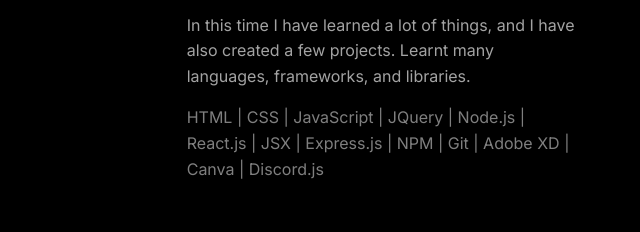
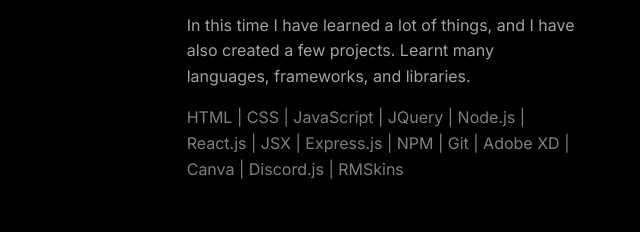
Before and after one commit to ForLoopCodes/ForLoopCodes.github.io, a plain HTML site: page index.html in a window 1280 px wide. Shown: the part 1271-1503 px from the top of the page, 319-959 px from the left. Drawn offline with Linux system fonts and the light colour scheme.

Commit message:
Update index.html

```diff
--- a/index.html
+++ b/index.html
@@ -136,7 +136,7 @@
       <p class="imp">Skills</p>
       <hr />
       HTML | CSS | JavaScript | JQuery | Node.js | React.js | JSX | Express.js | NPM | Git |
-      Adobe XD | Canva | Discord.js
+      Adobe XD | Canva | Discord.js | RMSkins
       <br />
       <br />
       <p class="imp">Work experience</p>
@@ -198,7 +198,7 @@
             a few projects. Learnt many languages, frameworks, and libraries.
             <p class="light">
               HTML | CSS | JavaScript | JQuery | Node.js | React.js | JSX | Express.js | NPM |
-              Git | Adobe XD | Canva | Discord.js
+              Git | Adobe XD | Canva | Discord.js | RMSkins
             </p>
           </td>
         </tr>
```
